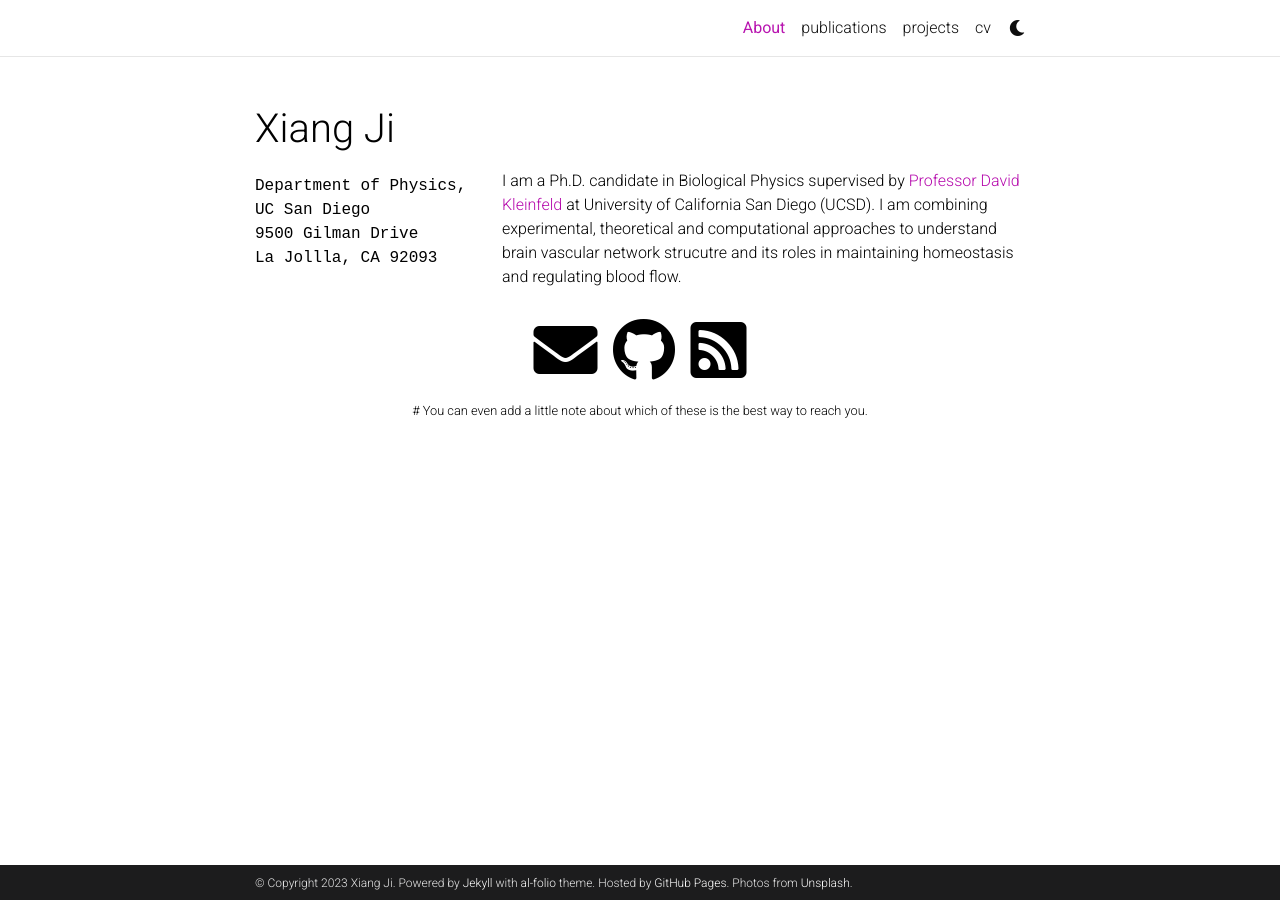
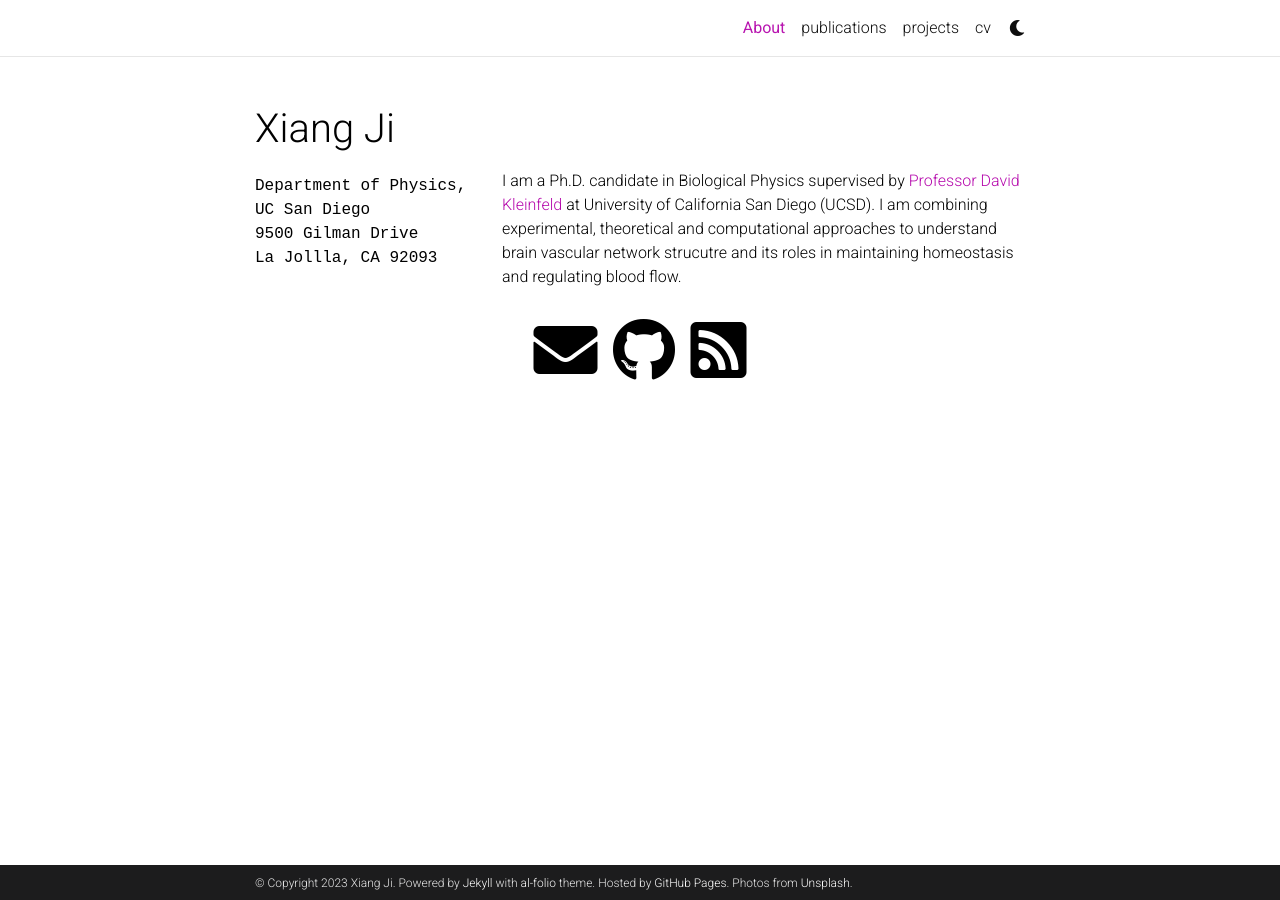
Before and after one commit to xiangjiph/xiangjiph.github.io, a Jekyll site: the page built from _pages/about.md, in a window 1280 px wide. Built offline with Jekyll 4.4.1, drawn with Linux system fonts in a browser that asks for light colours; comment, search, counter and statistics services are not loaded; a style sheet for code colours, icons or effects is not loaded; some of the changed lines change nothing that is shown.

Commit message:
update preview position

```diff
--- a/_config.yml
+++ b/_config.yml
@@ -97,7 +97,7 @@
 youtube_id: # your youtube channel id (youtube.com/@<youtube_id>)
 discord_id: # your discord id (18-digit unique numerical identifier)
 
-contact_note: >
+# contact_note: >
   # You can even add a little note about which of these is the best way to reach you.
 
 # -----------------------------------------------------------------------------
```
Also changed, not shown: assets/img/publication_preview/Ji2021Preview.jpeg (renamed from _bibliography/Preview/Ji2021Preview.jpeg).
